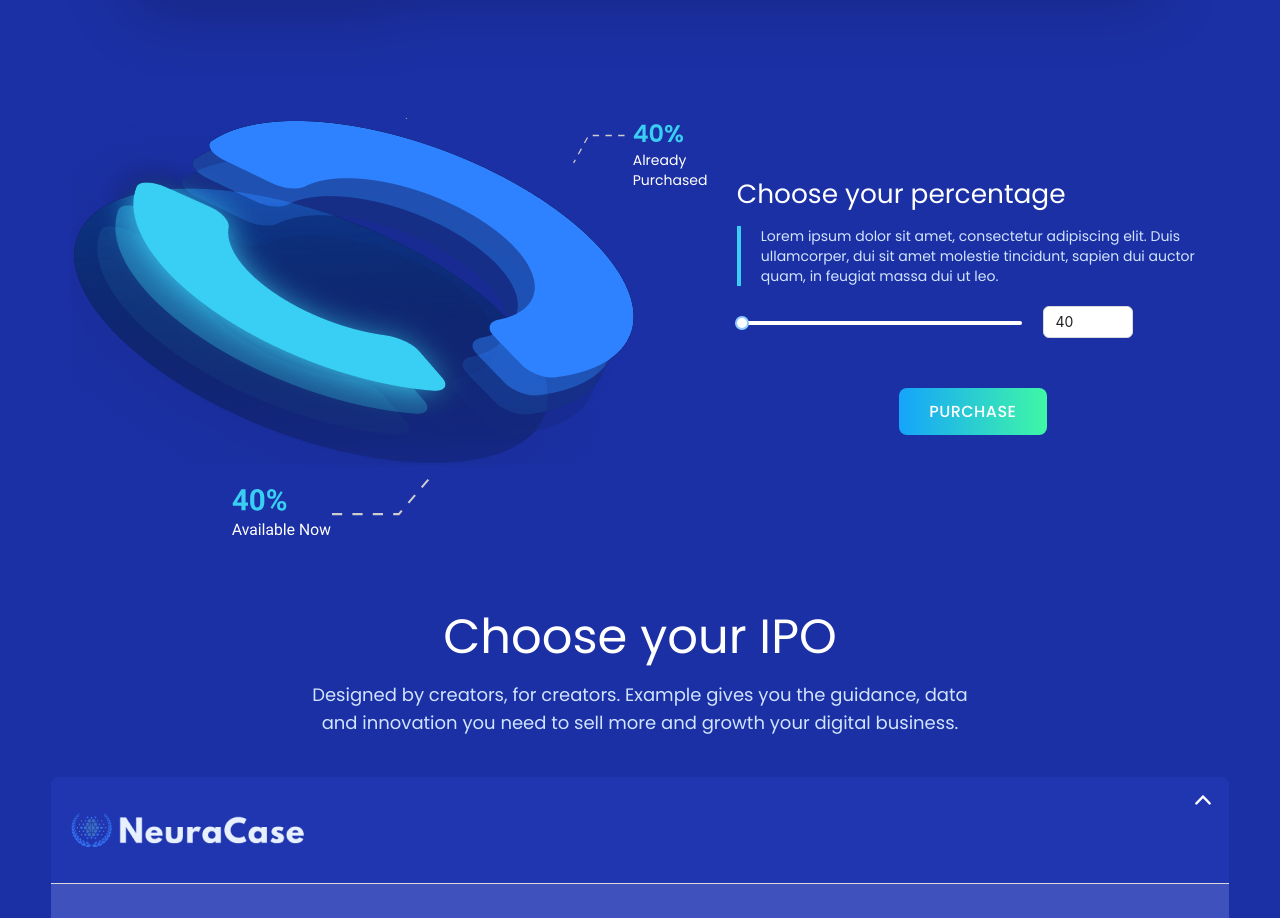
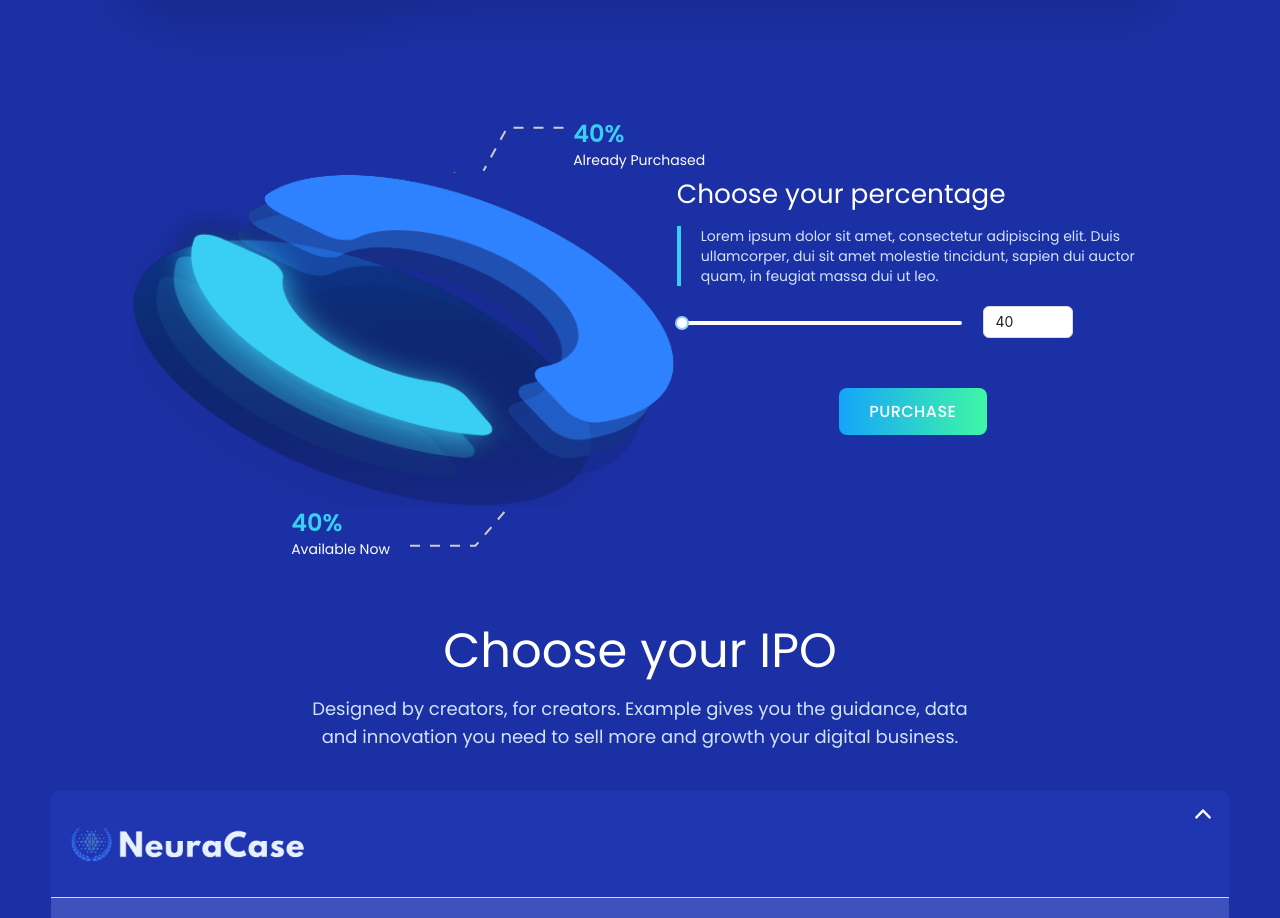
Before and after one commit to femigabriel/sufan_demo, a React (Vite) app: page /user/investments/landing-page in a window 1280 px wide. Shown: the part 1199-2117 px from the top of the page. Built offline with nearby package versions, Linux system fonts and the light colour scheme.

Commit message:
first commit

```diff
--- a/src/pages/User/Investments/InvestmentLandingPage/index.jsx
+++ b/src/pages/User/Investments/InvestmentLandingPage/index.jsx
@@ -61,23 +61,16 @@ export const InvestmentLandingPage = () => {
                 draggable="false"
               />
             </div>
-            <div className="lg:flex lg:gap-[75px] lg:px-5 px-5 ">
+            <div className="lg:flex justify-between lg:px-20 px-5 ">
               <div className="">
-                <div className="flex">
-                  <img
-                    src="/images/slider-1.png"
-                    className="lg:w-full md:w-[85%] sm:w-[65%]"
-                    alt="investmentImage"
-                    draggable="false"
-                  />
-                  <div className="flex relative right-16">
+                <div className="flex relative lg:left-[350px] lg:my-0 mb-5">
                   <svg
                     xmlns="http://www.w3.org/2000/svg"
-                      width="81"
+                    width="101"
                     height="46"
                     viewBox="0 0 81 46"
                     fill="none"
-                      className="lg:mt-2"
+                    className="lg:mt-2 mt-3"
                   >
                     <path
                       d="M81 1.76465H24.5694L0.999998 44.7646"
@@ -90,23 +83,39 @@ export const InvestmentLandingPage = () => {
                     <span className="text-[#39CEF3] text-2xl font-semibold">
                       {inputValue}%
                     </span>
-                      <p className="text-white text-sm w-full">Already Purchased</p>
+                    <p className="text-white text-sm">Already Purchased</p>
                   </div>
                 </div>
-                </div>
-                <div className="relative flex left-40">
+                <div className="lg:flex">
                   <img
-                    src="/images/available.svg"
-                    className="lg:w-[101px] h-[60px] mt-5"
+                    src="/images/slider-1.png"
+                    className="lg:w-full md:w-[85%] sm:w-[65%]"
                     alt="investmentImage"
                     draggable="false"
                   />
-                  <img
-                    src="/images/line.svg"
-                    className="lg:w-[101px] h-[60px]"
-                    alt="investmentImage"
-                    draggable="false"
+                </div>
+                <div className="relative flex lg:left-40 mb-20 lg:mb-0">
+                  <div className=" mr-5">
+                    <span className="text-[#39CEF3] text-2xl font-semibold">
+                      40%
+                    </span>
+                    <p className="text-white text-sm">Available Now</p>
+                  </div>
+                  <svg
+                    xmlns="http://www.w3.org/2000/svg"
+                    width="99"
+                    height="40"
+                    viewBox="0 0 99 40"
+                    fill="none"
+                    className=""
+                  >
+                    <path
+                      d="M0 38.7646H65.4408L98 0.764649"
+                      stroke="#CDCDCD"
+                      stroke-width="2"
+                      stroke-dasharray="10 10"
                     />
+                  </svg>
                 </div>
               </div>
               <div className="lg:mt-14">
```
Lines whose indentation alone changed are shown as unchanged.
